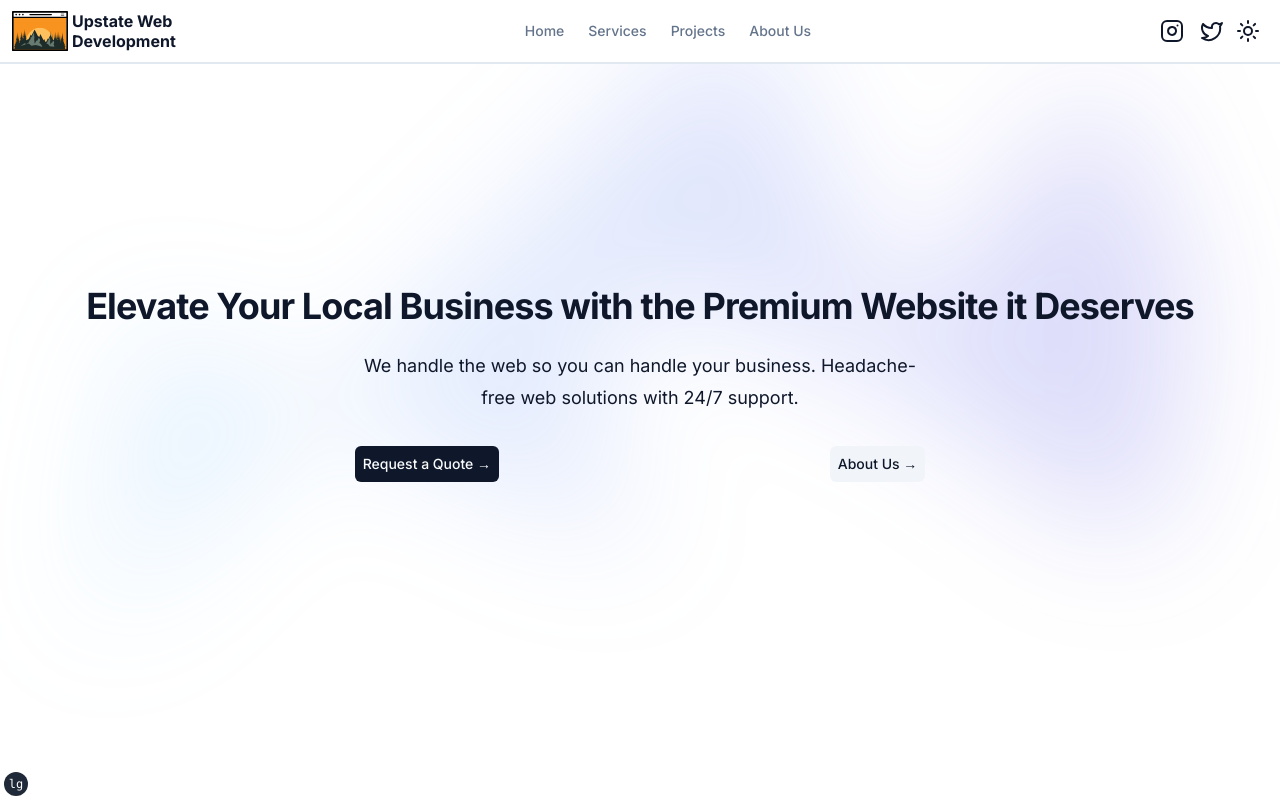
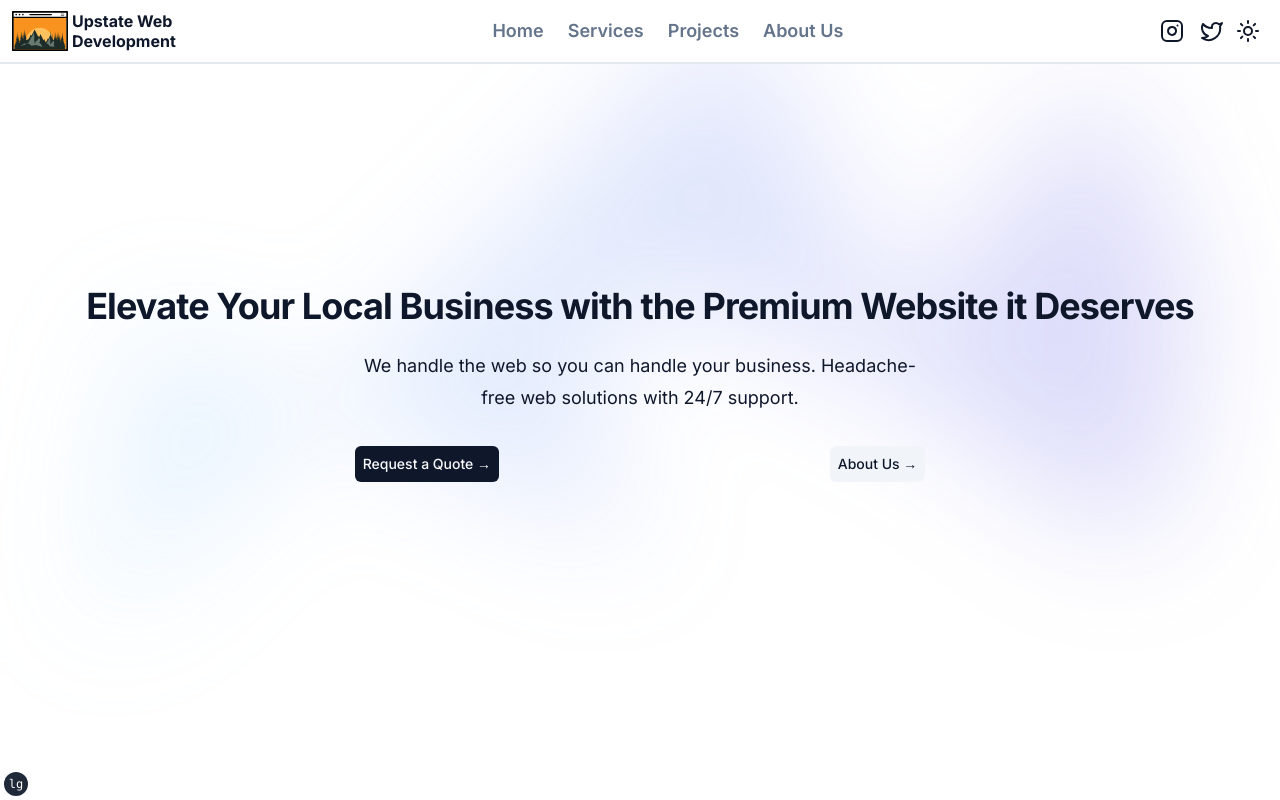
Before and after one commit to brockgingell/upstate-web-development, a Next.js app: page / in a window 1280 px wide. Built offline with nearby package versions, Linux system fonts and the light colour scheme.

Commit message:
navbar done almost

```diff
--- a/components/navlinks.tsx
+++ b/components/navlinks.tsx
@@ -13,7 +13,7 @@ export default function NavLinks({ items }: MainNavProps) {
       {items?.length ? (
         <nav className="flex gap-3 md:gap-5 lg:gap-6">
           {items?.map((item, index) => item.href && (
-            <Link key={index} href={item.href} className={cn( "flex items-center text-sm font-medium text-muted-foreground xl:text-lg xl:font-semibold", item.disabled && "cursor-not-allowed opacity-80")}>
+            <Link key={index} href={item.href} className={cn( "flex items-center text-sm font-medium text-muted-foreground xs:font-semibold sm:text-base lg:text-lg", item.disabled && "cursor-not-allowed opacity-80")}>
               {item.title}
             </Link>
           ))}
--- a/components/site-header.tsx
+++ b/components/site-header.tsx
@@ -13,19 +13,21 @@ export function SiteHeader() {
   return (
     <header> {isMenuOpen ?
       <>
-        <div className="fixed top-0 isolate z-40 mt-2 flex min-h-screen w-screen flex-col bg-background px-2">
-          <NavLogo />
+        <div className="fixed top-0 isolate z-50 mt-2 flex min-h-screen w-screen flex-col border-b-2 bg-background px-2">
+          <div className="relative flex h-[46px] items-center justify-start">
+            <NavLogo />
+          </div>
           <div className="absolute right-2 top-2 z-50" onClick={() => setIsMenuOpen(!isMenuOpen)}>
             <XIcon className="h-8 w-8 p-[1px]"/>
           </div>
         </div>
-        <button className='relative z-40 mt-16 border-t-2' onClick={() => setIsMenuOpen(false)}>
+        <button className='relative z-50 mt-16 border-t-2' onClick={() => setIsMenuOpen(false)}>
           <MobileNavLinks items={siteConfig.mainNav} />
         </button>
       </>
       :
       <>
-        <div className="fixed top-0 z-40 flex h-16 w-screen flex-row items-center justify-between border-b-2 bg-background px-2">
+        <div className="fixed top-0 isolate z-50 flex h-16 w-screen flex-row items-center justify-between border-b-2 bg-background px-2">
           <NavLogo />
           <div className="hidden flex-row items-center justify-center xs:flex">
             <NavLinks items={siteConfig.mainNav} />
```
